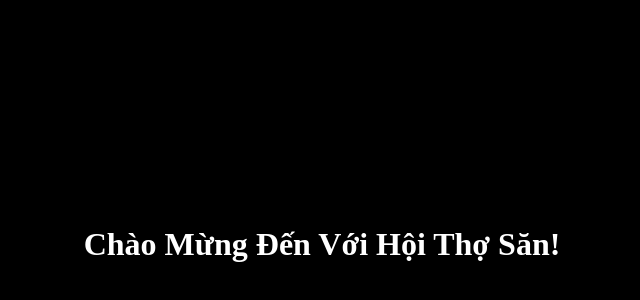
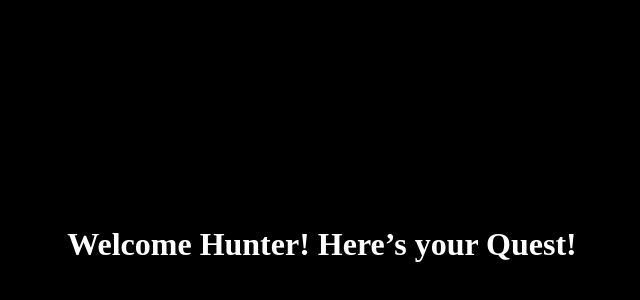
Before and after one commit to Arise-noone/solo-leveling-up, a plain HTML site: page quest.html in a window 1280 px wide. Shown: the part 164-464 px from the top of the page, without its empty margins (318-958 px from the left). Drawn offline with Linux system fonts and the light colour scheme.

Commit message:
quest.html

```diff
--- a/quest.html
+++ b/quest.html
@@ -5,6 +5,6 @@
   <title>Quest Page</title>
 </head>
 <body style="background: #000; color: #fff; display: flex; justify-content: center; align-items: center; height: 100vh;">
-  <h1>Chào Mừng Đến Với Hội Thợ Săn!</h1>
+  <h1>Welcome Hunter! Here’s your Quest!</h1>
 </body>
 </html>
```
